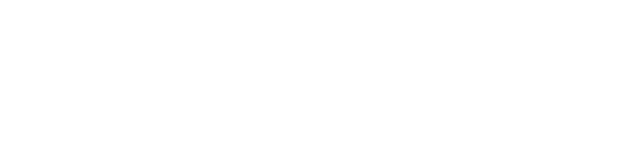
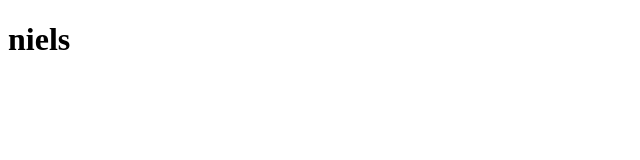
Before and after one commit to nielstoemen/conflict, a plain HTML site: page index.html in a window 1280 px wide. Shown: the whole page, without its empty margins (0-640 px from the left). Drawn offline with Linux system fonts and the light colour scheme.

Commit message:
niels toegevoegd

```diff
--- a/index.html
+++ b/index.html
@@ -7,6 +7,6 @@
     <title>Document</title>
 </head>
 <body>
-
+    <h1>niels</h1>
 </body>
 </html>
```
